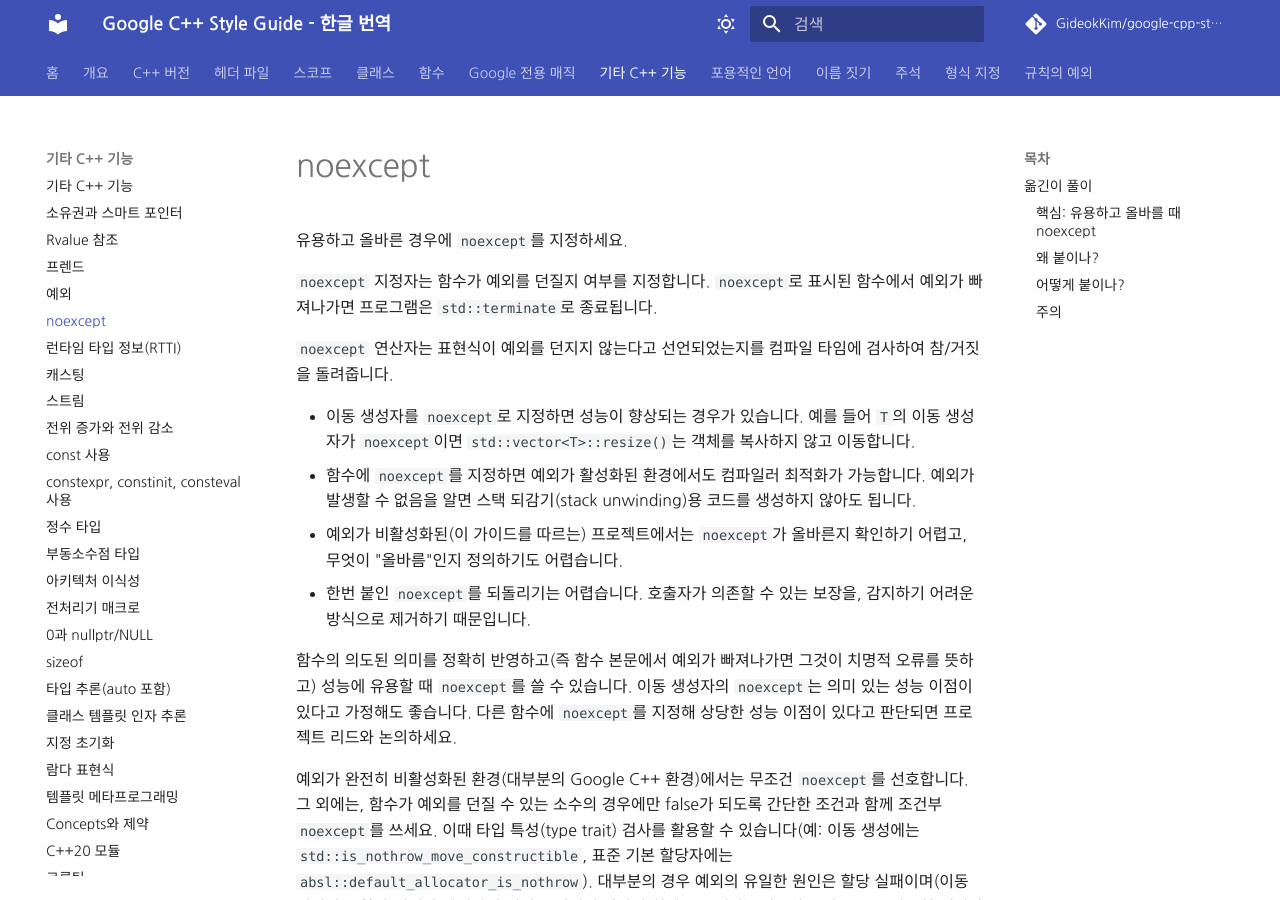
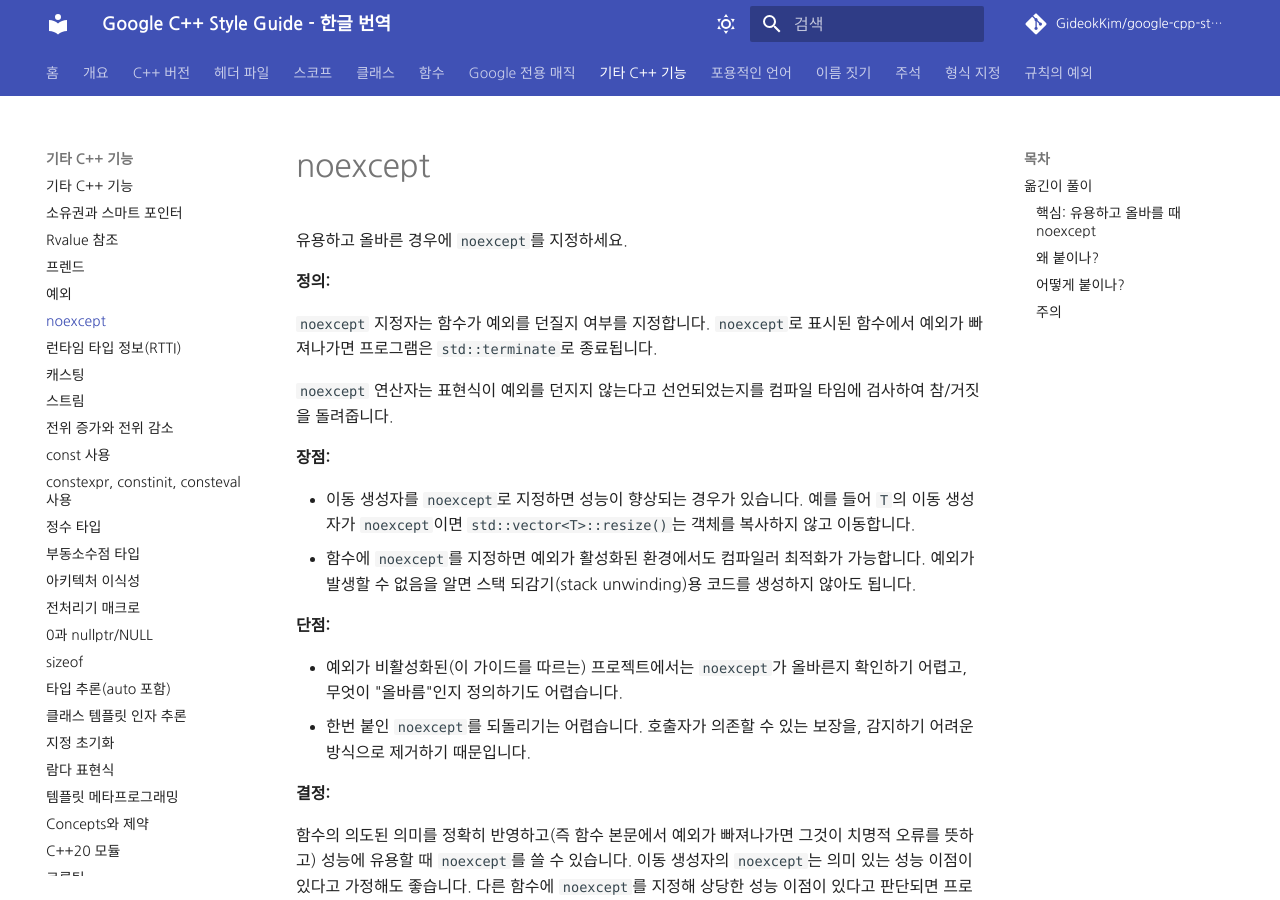
Before and after one commit to GideokKim/google-cpp-style-guide-kr, an MkDocs documentation site: the page built from google cpp style guide/noexcept.md, in a window 1280 px wide and 900 px high. Built offline with MkDocs 1.6.1 and Material for MkDocs 9.7.7, drawn with Linux system fonts in a browser that asks for light colours; some web fonts are replaced; comment, search, counter and statistics services are not loaded.

Commit message:
docs(other): restore upstream block labels in `noexcept`
The page's prose, code formatting and links were already accurate; only
the upstream Definition, Pros, Cons and Decision labels were missing, so
two Pros items and two Cons items ran together unmarked.

Add the four labels. No wording is changed.

```diff
--- a/google cpp style guide/noexcept.md
+++ b/google cpp style guide/noexcept.md
@@ -1,16 +1,24 @@
 # noexcept
 
 유용하고 올바른 경우에 `noexcept`를 지정하세요.
+
+**정의:**
 
 `noexcept` 지정자는 함수가 예외를 던질지 여부를 지정합니다. `noexcept`로 표시된 함수에서 예외가 빠져나가면 프로그램은 `std::terminate`로 종료됩니다.
 
 `noexcept` 연산자는 표현식이 예외를 던지지 않는다고 선언되었는지를 컴파일 타임에 검사하여 참/거짓을 돌려줍니다.
 
+**장점:**
+
 - 이동 생성자를 `noexcept`로 지정하면 성능이 향상되는 경우가 있습니다. 예를 들어 `T`의 이동 생성자가 `noexcept`이면 `std::vector<T>::resize()`는 객체를 복사하지 않고 이동합니다.
 - 함수에 `noexcept`를 지정하면 예외가 활성화된 환경에서도 컴파일러 최적화가 가능합니다. 예외가 발생할 수 없음을 알면 스택 되감기(stack unwinding)용 코드를 생성하지 않아도 됩니다.
 
+**단점:**
+
 - 예외가 비활성화된(이 가이드를 따르는) 프로젝트에서는 `noexcept`가 올바른지 확인하기 어렵고, 무엇이 "올바름"인지 정의하기도 어렵습니다.
 - 한번 붙인 `noexcept`를 되돌리기는 어렵습니다. 호출자가 의존할 수 있는 보장을, 감지하기 어려운 방식으로 제거하기 때문입니다.
+
+**결정:**
 
 함수의 의도된 의미를 정확히 반영하고(즉 함수 본문에서 예외가 빠져나가면 그것이 치명적 오류를 뜻하고) 성능에 유용할 때 `noexcept`를 쓸 수 있습니다. 이동 생성자의 `noexcept`는 의미 있는 성능 이점이 있다고 가정해도 좋습니다. 다른 함수에 `noexcept`를 지정해 상당한 성능 이점이 있다고 판단되면 프로젝트 리드와 논의하세요.
 
```
